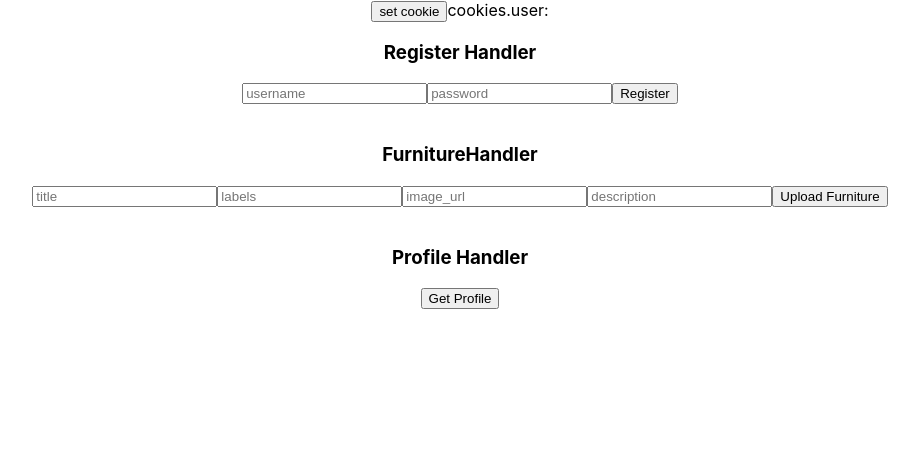
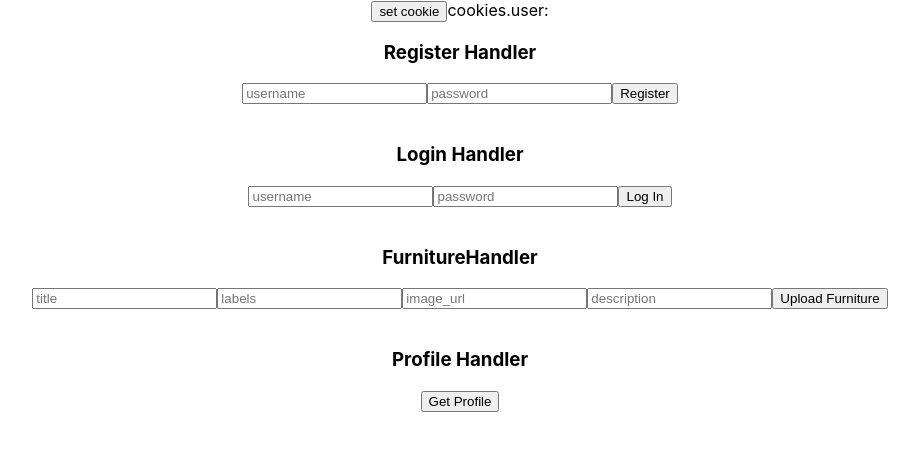
Before and after one commit to xiaomi388/comsw-4156-project, a React (Create React App) app in the folder client/: page / in a window 1280 px wide. Shown: the top 450 px of the page, without its empty margins (180-1099 px from the left). Built offline with nearby package versions, Linux system fonts and the light colour scheme.

Commit message:
fix: replaced with real user email and fixed style of app

```diff
--- a/client/src/App.js
+++ b/client/src/App.js
@@ -5,6 +5,7 @@ import { useCookies } from "react-cookie";
 import RegisterHandler from './registerHandler';
 import FurnitureHandler from './furnitureHandler.js';
 import ProfileHandler from './profileHandler.js';
+import LoginHandler from './loginHandler.js';
 
 
 function App() {
@@ -25,6 +26,9 @@ function App() {
       <RegisterHandler />
       <br />
 
+      <LoginHandler />
+      <br />
+
       <FurnitureHandler />
       <br />
 
--- /dev/null
+++ b/client/src/loginHandler.js
@@ -0,0 +1,66 @@
+import React, { Component } from 'react';
+
+class LoginHandler extends Component {
+
+    state = {
+        username: '',
+        password: ''
+    }
+
+    login = () => {
+        const { username, password } = this.state;
+        alert(`log in! username:${username}, password:${password}`);
+
+        // Send get request
+        const loginUrl = 'http://localhost:5000/login';
+        const requestOptions = {
+            method: 'GET',
+            mode: 'no-cors',
+            headers: {
+                Accept: 'application/json',
+                'Content-Type': 'application/json',
+                'cookie': "test0@columbia.edu"
+            },
+        };
+
+
+        fetch(loginUrl, requestOptions)
+            // method: 'GET',
+            // mode: 'no-cors',
+            // headers: {
+            //     'Access-Control-Allow-Origin': '*',
+            //     'Access-Control-Allow-Methods': ['GET', 'POST'],
+            // },
+            // body: new URLSearchParams({
+            //     'email': username,
+            //     'password': password
+            //     // 'name': 'testtestuser',
+            //     // 'mobile_phone': 8148888477,
+            //     // 'zipcode': 10026
+            // })
+
+        .then((req) => req.json())
+        .then((data) => {
+            console.log("data: ", data);
+        })
+        .catch((err) => alert(`ERROR: Invalid username=${username}, err=${err}.`));
+
+    }
+
+    render() {
+        return(
+
+            <div>
+                <h3>
+                    Login Handler
+                </h3>
+                <input placeholder="username" onChange={(e) => this.setState({ username: e.target.value })}></input>
+                <input placeholder="password" onChange={(e) => this.setState({ password: e.target.value})}></input>
+                <button onClick={this.login}>Log In</button>
+
+            </div>
+        )
+    }
+}
+
+export default LoginHandler;
```
